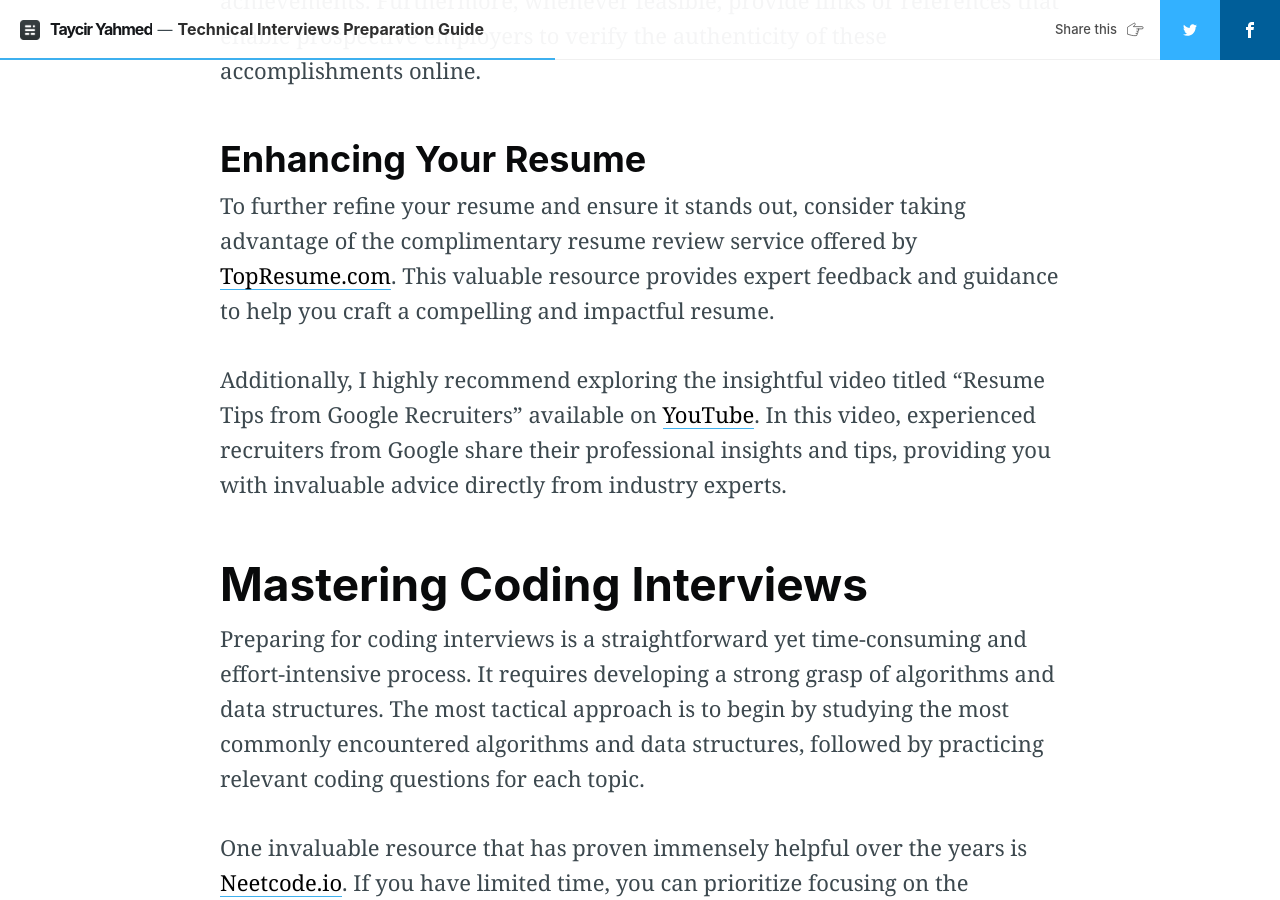
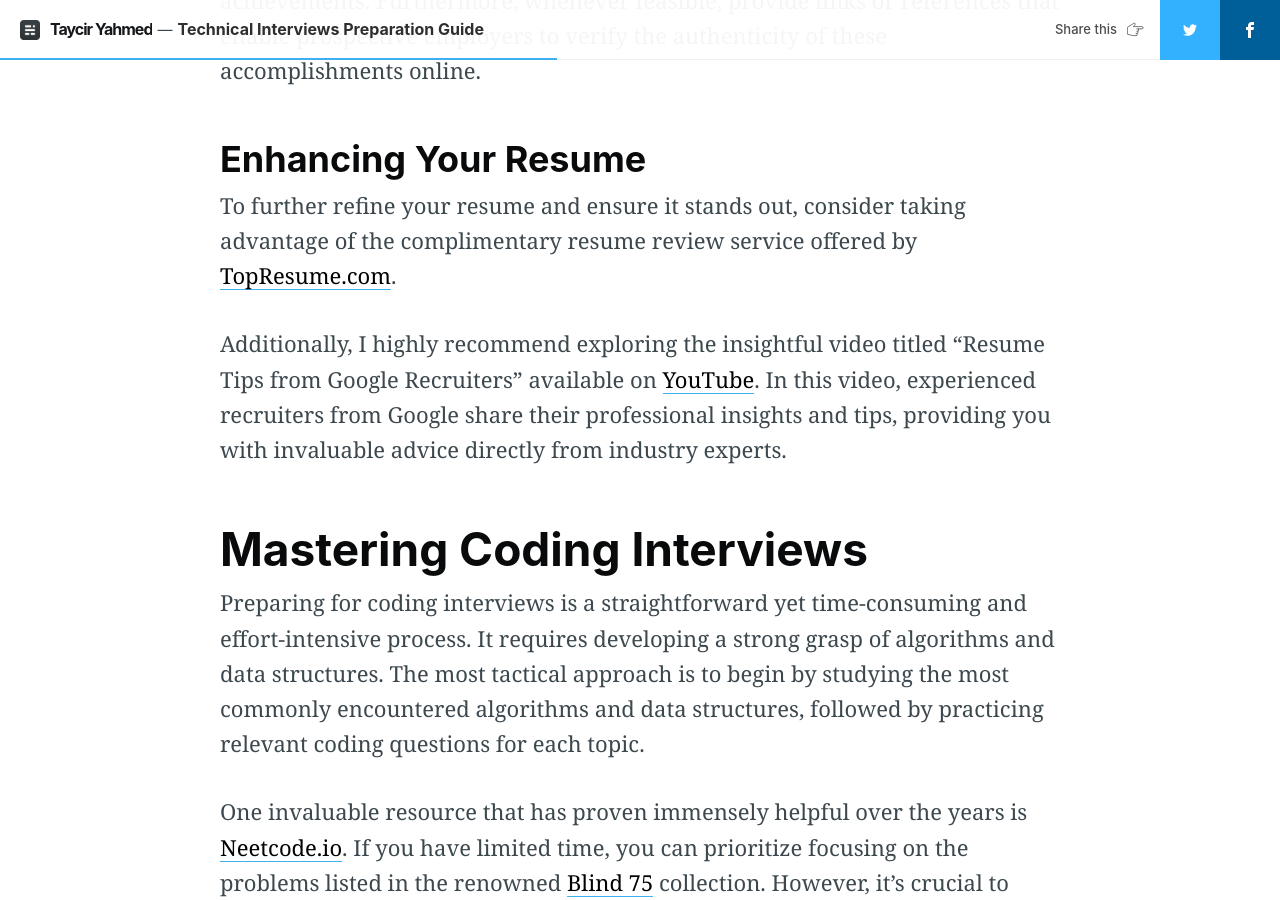
Before and after one commit to tayciryahmed/tayciryahmed.github.io, a Jekyll site: the page built from _posts/2024-05-27-tech-interviews-guide.markdown, in a window 1280 px wide and 900 px high, scrolled down 4890 px. Built offline with Jekyll 4.4.1, drawn with Linux system fonts in a browser that asks for light colours; nearby versions of some CDN libraries; comment, search, counter and statistics services are not loaded.

Commit message:
Update 2024-05-27-tech-interviews-guide.markdown

```diff
--- a/_posts/2024-05-27-tech-interviews-guide.markdown
+++ b/_posts/2024-05-27-tech-interviews-guide.markdown
@@ -55,7 +55,7 @@
 If you have earned any certifications or awards relevant to your field, be sure to include them in a dedicated section of your resume. Present the complete and official title of each certification or award to accurately reflect your achievements. Furthermore, whenever feasible, provide links or references that enable prospective employers to verify the authenticity of these accomplishments online.
 
 ## Enhancing Your Resume
-To further refine your resume and ensure it stands out, consider taking advantage of the complimentary resume review service offered by [TopResume.com](https://www.topresume.com/). This valuable resource provides expert feedback and guidance to help you craft a compelling and impactful resume.
+To further refine your resume and ensure it stands out, consider taking advantage of the complimentary resume review service offered by [TopResume.com](https://www.topresume.com/).
 
 Additionally, I highly recommend exploring the insightful video titled "Resume Tips from Google Recruiters" available on [YouTube](https://www.youtube.com/watch?v=BYUy1yvjHxE). In this video, experienced recruiters from Google share their professional insights and tips, providing you with invaluable advice directly from industry experts.
 
```
